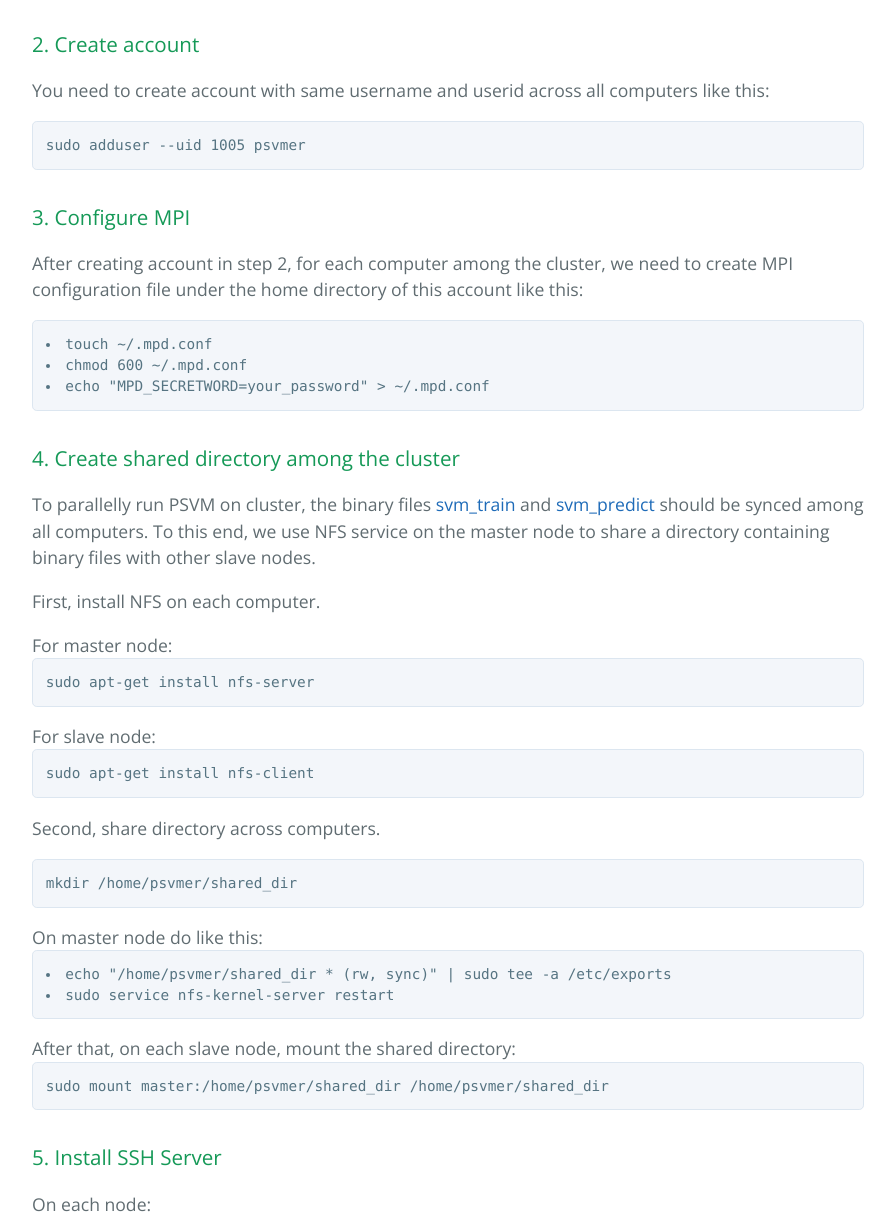
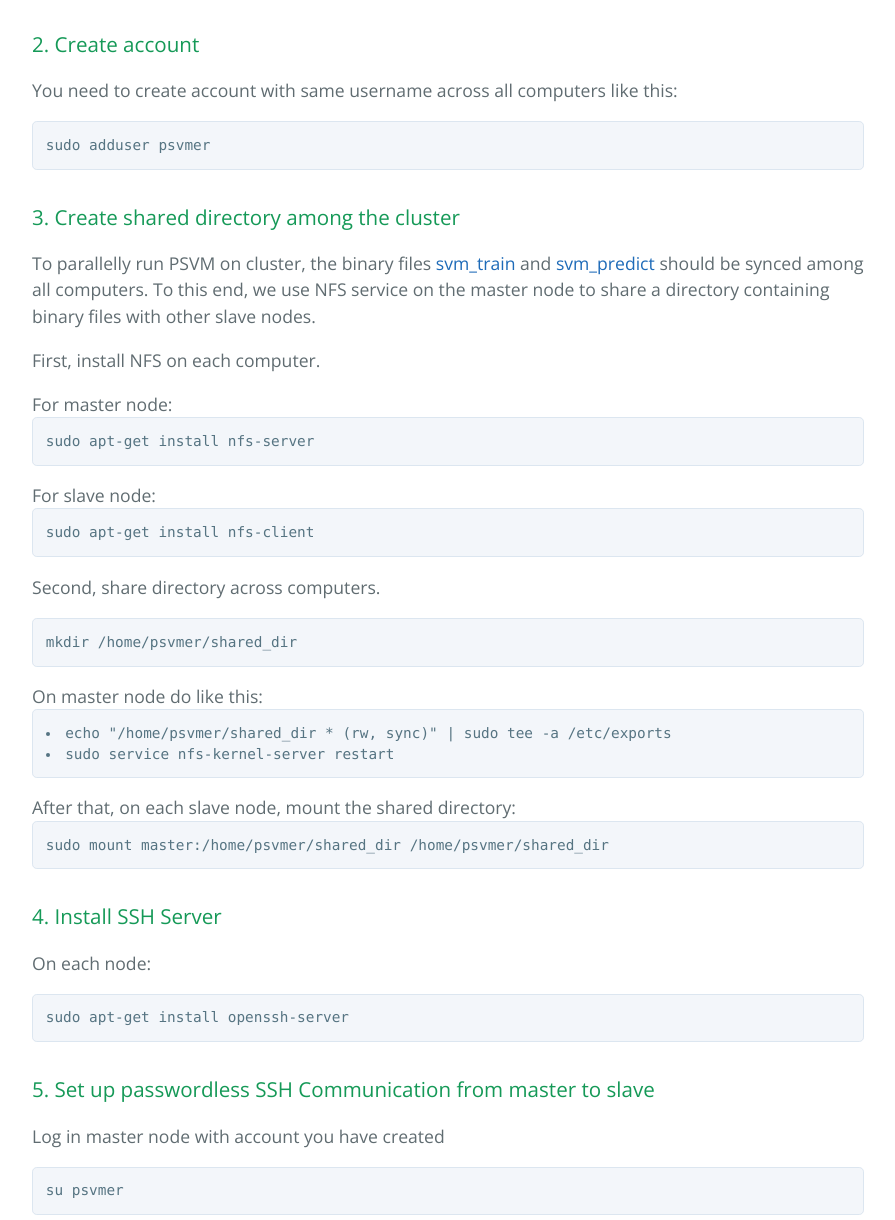
Before and after one commit to openbigdatagroup/psvm, a plain HTML site: page installation.html in a window 1280 px wide. Shown: the part 2682-3902 px from the top of the page, without its empty margins (192-1087 px from the left). Drawn offline with nearby package versions, Linux system fonts and the light colour scheme.

Commit message:
modify installation.html: remove mpd configuration and same uid constraint

```diff
--- a/installation.html
+++ b/installation.html
@@ -105,15 +105,10 @@ Congratulations! PSVM is successfully installed on your computer.
         </p>
         <h3>2. Create account</h3>
         <p>
-          You need to create account with same username and userid across all computers like this:
-          <pre><code>sudo adduser --uid 1005 psvmer</code></pre>
+          You need to create account with same username across all computers like this:
+          <pre><code>sudo adduser psvmer</code></pre>
         </p>
-        <h3>3. Configure MPI</h3>
-        <p>
-          After creating account in step 2, for each computer among the cluster, we need to create MPI configuration file under the home directory of this account like this:
-          <pre><code><li>touch ~/.mpd.conf</li><li>chmod 600 ~/.mpd.conf</li><li>echo "MPD_SECRETWORD=your_password" > ~/.mpd.conf</li></code></pre>
-        </p>
-        <h3>4. Create shared directory among the cluster</h3>
+        <h3>3. Create shared directory among the cluster</h3>
         <p>
           To parallelly run PSVM on cluster, the binary files <font class="file_name">svm_train</font> and <font class="file_name">svm_predict</font> should be synced among all computers. To this end, we use NFS service on the master node to share a directory containing binary files with other slave nodes.
           <p>
@@ -132,12 +127,12 @@ Congratulations! PSVM is successfully installed on your computer.
             <pre><code>sudo mount master:/home/psvmer/shared_dir /home/psvmer/shared_dir</code></pre>
           </p>
         </p>
-        <h3>5. Install SSH Server</h3>
+        <h3>4. Install SSH Server</h3>
         <p>
           On each node:
           <pre><code>sudo apt-get install openssh-server</code></pre>
         </p>
-        <h3>6. Set up passwordless SSH Communication from master to slave</h3>
+        <h3>5. Set up passwordless SSH Communication from master to slave</h3>
         <p>
           Log in master node with account you have created
           <pre><code>su psvmer</code></pre>
```
